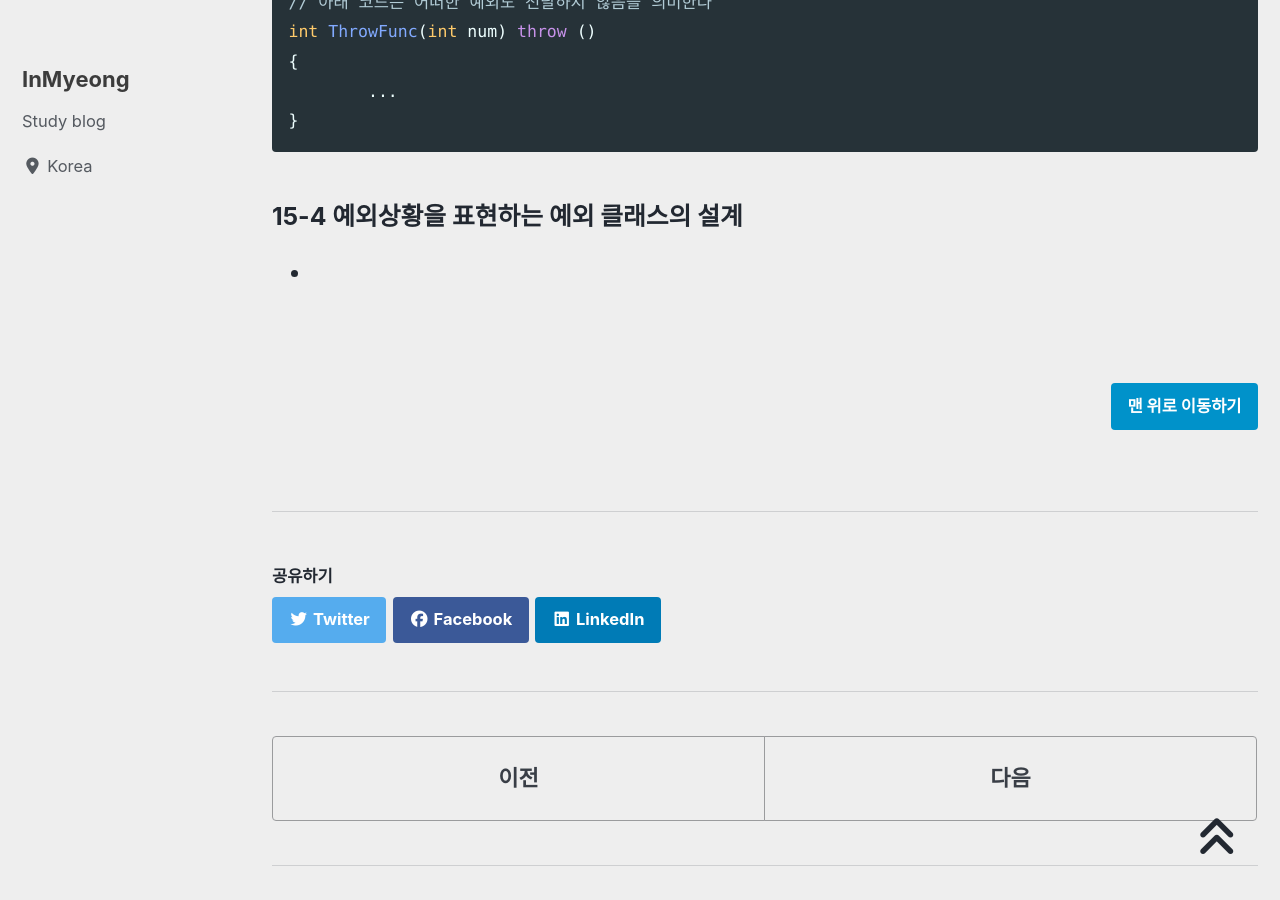
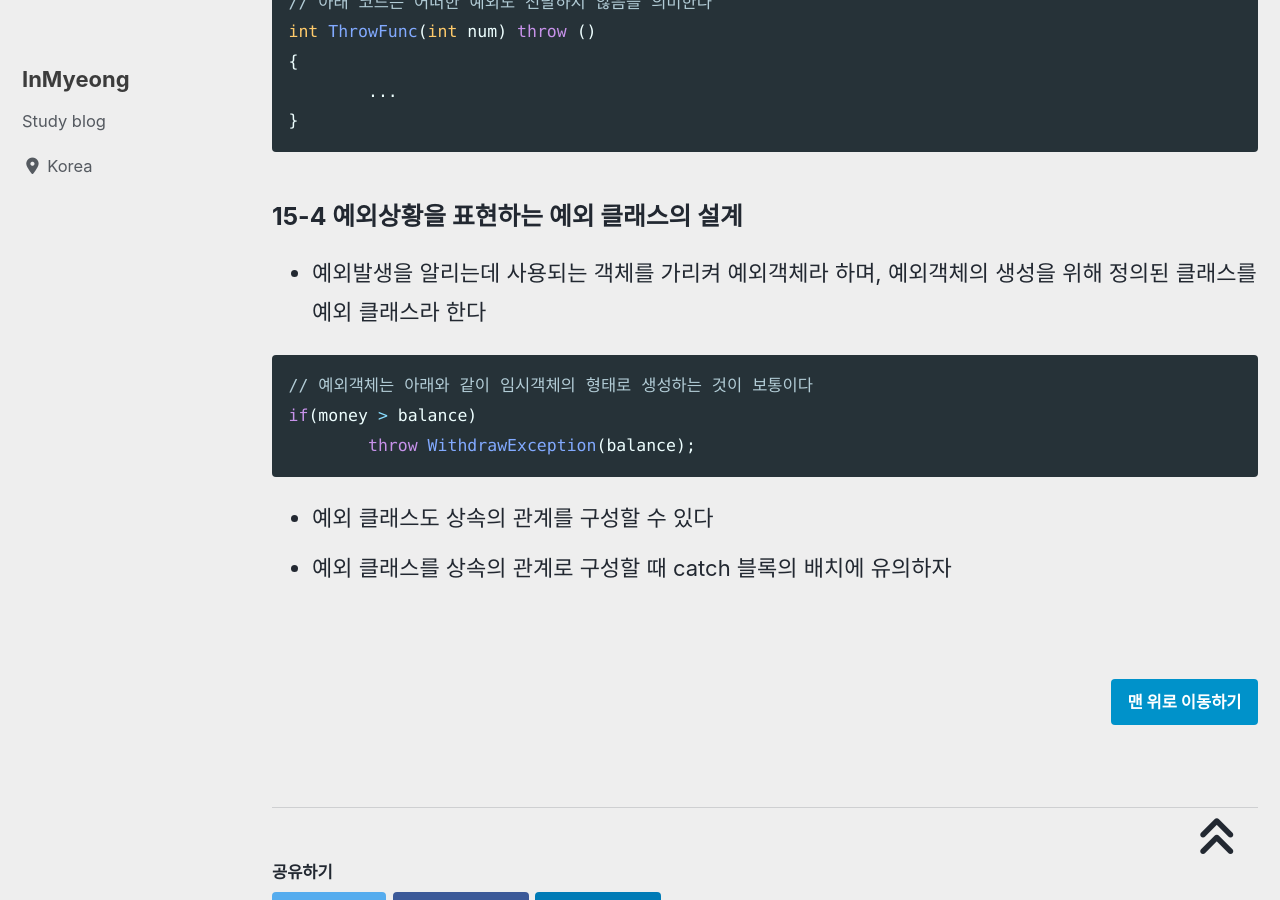
Before and after one commit to devMyeong/devMyeong.github.io, a Jekyll site: the page built from _posts/cpp/2021-07-29-cpp.md, in a window 1280 px wide and 900 px high, scrolled down 29636 px. Built offline with Jekyll 4.4.1, drawn with Linux system fonts in a browser that asks for light colours; cached includes are drawn as plain includes; nearby versions of some CDN libraries; some web fonts are replaced; comment, search, counter and statistics services are not loaded.

Commit message:
update cpp chapter 15-4

````diff
--- a/_posts/cpp/2021-07-29-cpp.md
+++ b/_posts/cpp/2021-07-29-cpp.md
@@ -592,7 +592,16 @@ int ThrowFunc(int num) throw ()
 ```
 
 ### 15-4 예외상황을 표현하는 예외 클래스의 설계
--
+- 예외발생을 알리는데 사용되는 객체를 가리켜 예외객체라 하며, 예외객체의 생성을 위해 정의된 클래스를 예외 클래스라 한다
+
+```cpp
+// 예외객체는 아래와 같이 임시객체의 형태로 생성하는 것이 보통이다
+if(money > balance)
+	throw WithdrawException(balance);
+```
+
+- 예외 클래스도 상속의 관계를 구성할 수 있다
+- 예외 클래스를 상속의 관계로 구성할 때 catch 블록의 배치에 유의하자
 
 <br>
 
````
Also changed, not shown: other parts of _posts/cpp/2021-07-29-cpp.md (+1 -1 lines).
